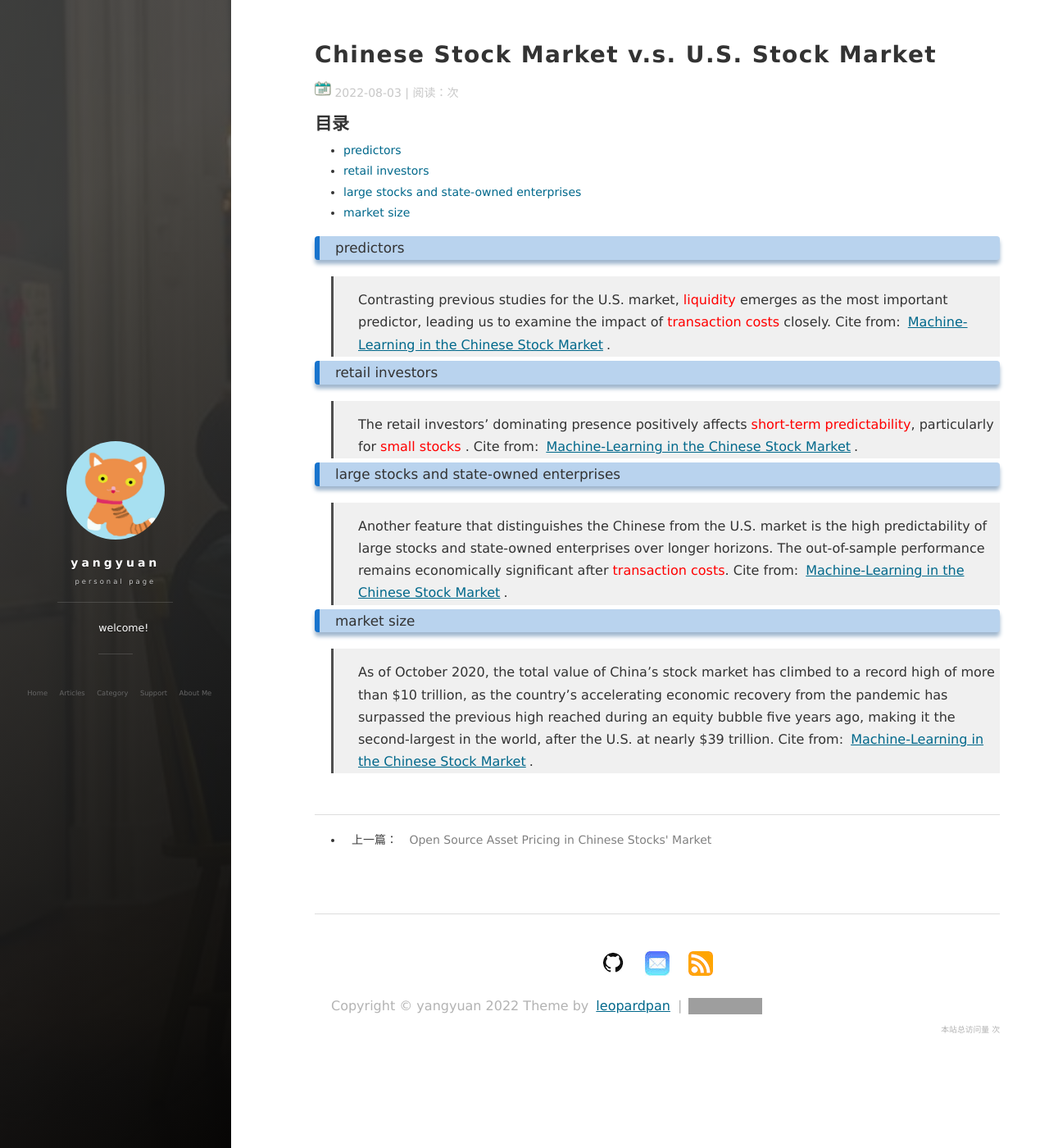
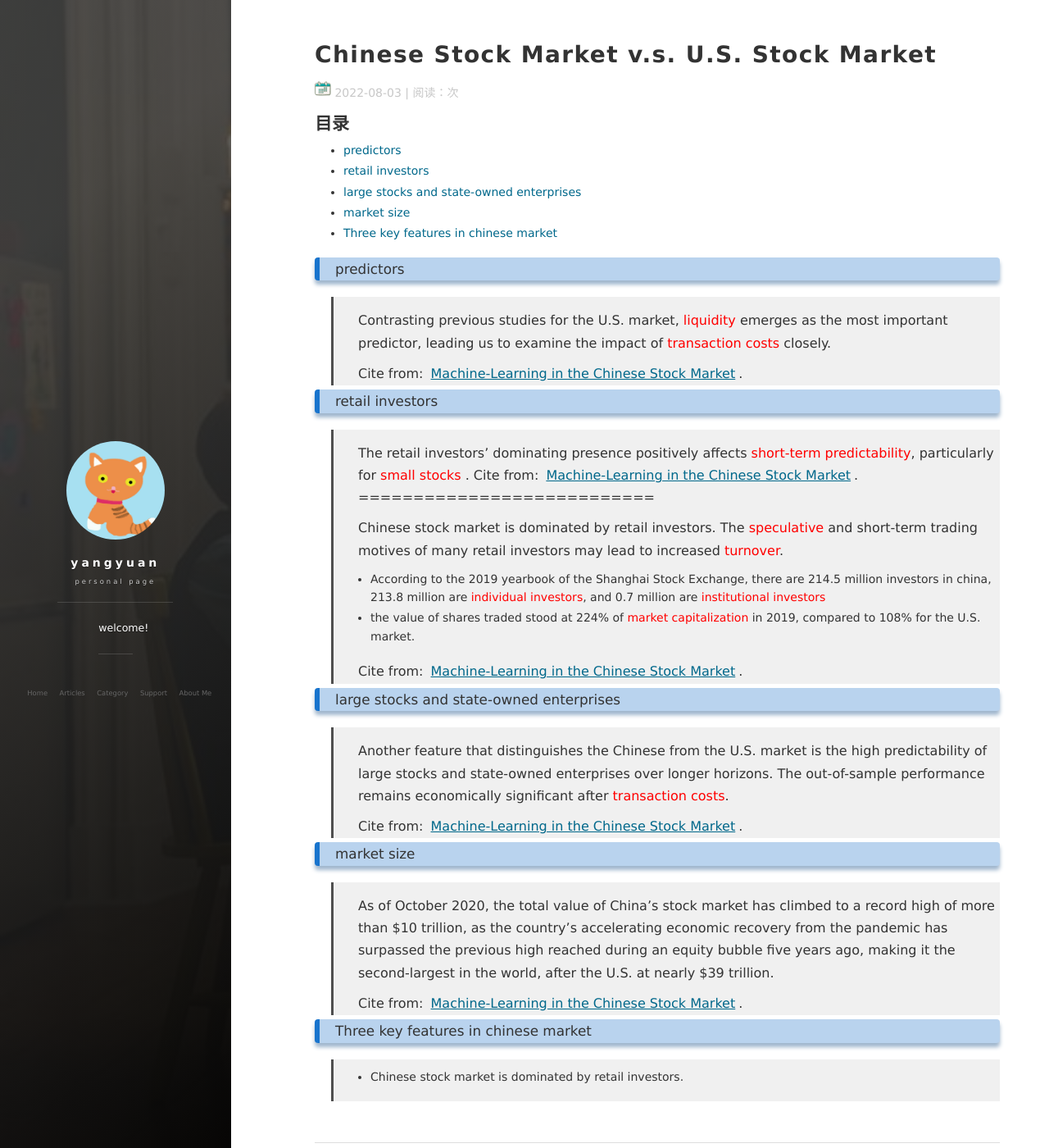
Before and after one commit to yangyuan16/yangyuan16.github.io, a Jekyll site: the page built from _posts/2022-08-03-ch_vs_us.md, in a window 1280 px wide and 1400 px high. Shown: the whole window at 82% size. Built offline with Jekyll 4.4.1, drawn with Linux system fonts in a browser that asks for light colours; nearby versions of some CDN libraries; comment, search, counter and statistics services are not loaded; grey boxes are pictures that could not be loaded.

Commit message:
update 20220803

```diff
--- a/_posts/2022-08-03-ch_vs_us.md
+++ b/_posts/2022-08-03-ch_vs_us.md
@@ -8,18 +8,32 @@ tag: Quantitative Analysis
 ### predictors
 >Contrasting previous studies for the U.S. market, <font color=red>liquidity</font> emerges as the
 >most important predictor, leading us to examine the impact of <font color=red>transaction costs</font> closely.
+>
 >Cite from: [Machine-Learning in the Chinese Stock Market](https://doi.org/10.1016/j.jfineco.2021.08.017).
 
 ### retail investors
 >The retail investors' dominating presence positively affects <font color=red>short-term predictability</font>,
 >particularly for <font color=red> small stocks </font>.
 >Cite from: [Machine-Learning in the Chinese Stock Market](https://doi.org/10.1016/j.jfineco.2021.08.017).
+> ===========================
+>
+> Chinese stock market is dominated by retail investors. The <font color=red>speculative</font>
+> and short-term trading motives of many retail investors may lead to
+>increased <font color=red>turnover</font>.
+> * According to the 2019 yearbook of the Shanghai Stock Exchange, there are 214.5 million
+    investors in china, 213.8 million are <font color=red>individual investors</font>, and 0.7 million are
+    <font color=red>institutional investors</font>
+> * the value of shares traded stood at 224% of <font color=red>market capitalization</font>
+  in 2019, compared to 108% for the U.S. market.
+>
+> Cite from: [Machine-Learning in the Chinese Stock Market](https://doi.org/10.1016/j.jfineco.2021.08.017).
 
 ### large stocks and state-owned enterprises
 >Another feature that distinguishes the Chinese from the U.S. market is the high
 >predictability of large stocks and state-owned enterprises over longer horizons.
 >The out-of-sample performance remains economically significant
 >after <font color=red> transaction costs</font>.
+>
 >Cite from: [Machine-Learning in the Chinese Stock Market](https://doi.org/10.1016/j.jfineco.2021.08.017).
 
 
@@ -29,4 +43,11 @@ tag: Quantitative Analysis
 >recovery from the pandemic has surpassed the previous high reached during an
 >equity bubble five years ago, making it the second-largest in the
 >world, after the U.S. at nearly $39 trillion.
+>
 >Cite from: [Machine-Learning in the Chinese Stock Market](https://doi.org/10.1016/j.jfineco.2021.08.017).
+
+
+### Three key features in chinese market
+> * Chinese stock market is dominated by retail investors.
+>
+>
```
